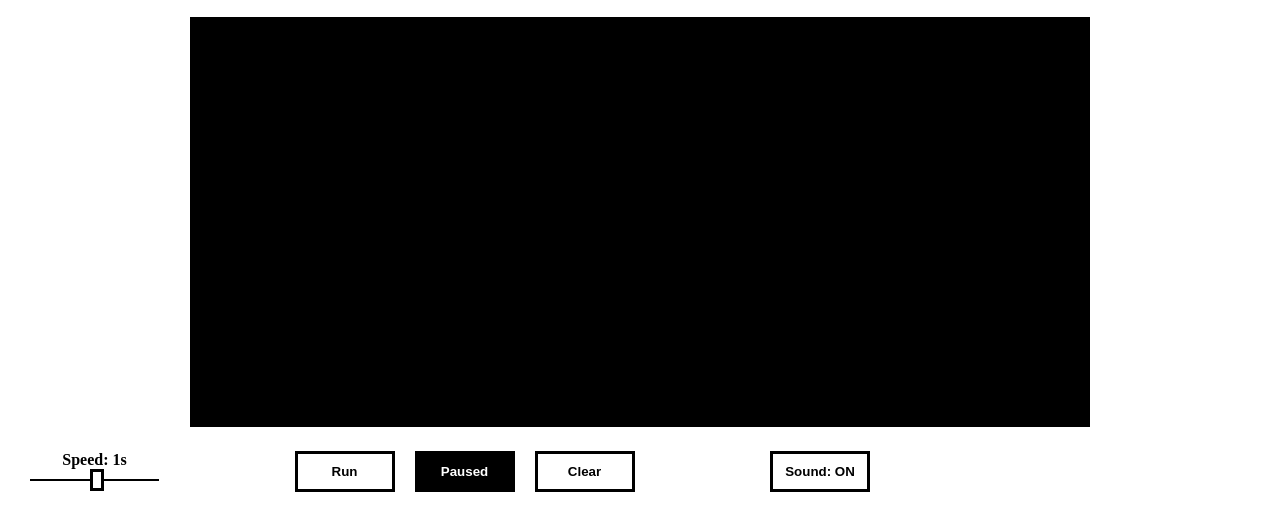
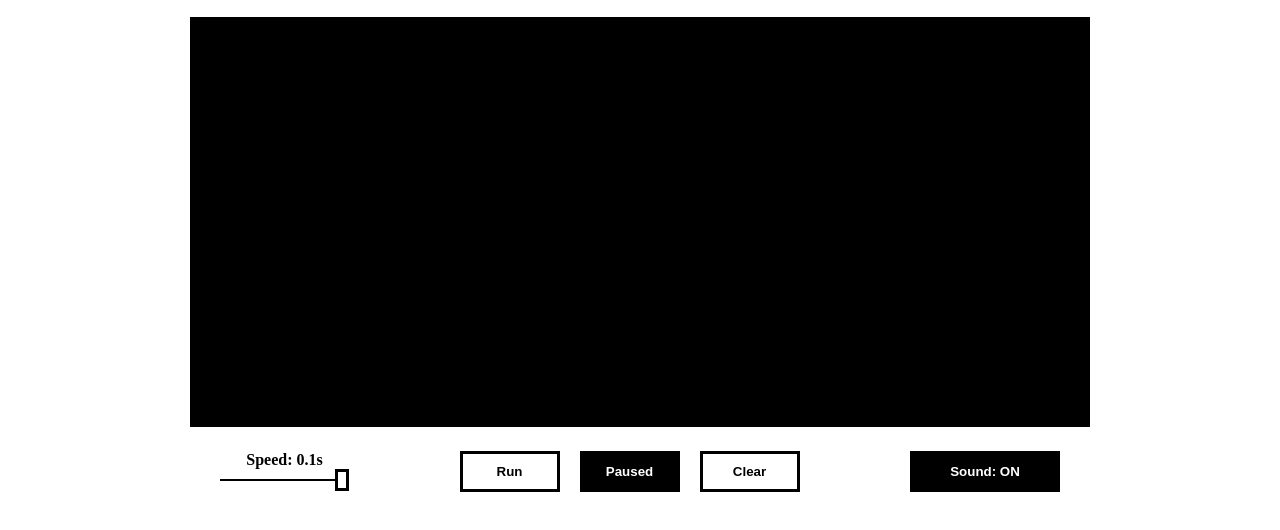
Before and after one commit to devron1n/game-of-life, a plain HTML site: page index.html in a window 1280 px wide. Shown: the part 96-626 px from the top of the page. Drawn offline with Linux system fonts and the light colour scheme.

Commit message:
Added music

```diff
--- a/index.html
+++ b/index.html
@@ -21,11 +21,11 @@
             <button class='btn-section__btn'>Pause</button>
             <button class='btn-section__btn'>Clear</button>
         </div>
-        <div class='btn-section'>
-            <button class='btn-section__btn'>Sound: ON</button>
+        <div class='btn-audio-section'>
+            <button class='btn-audio-section__btn'></button>
         </div>
     </div>
-
+    <audio class='audio' src="src/1200mcs.mp3" loop></audio>
 
     <script src='./main.js'></script>
 </body>
--- a/main.js
+++ b/main.js
@@ -7,12 +7,15 @@
         const buttonRun = buttons[0];
         const buttonPause = buttons[1];
         const buttonClear = buttons[2];
+        const buttonAudio = document.querySelector('.btn-audio-section__btn');
         const inputSpeed = document.querySelector('.speed-range__input');
         const labelSpeed = document.querySelector('.speed-range__label');
-        let speed = 1000;
+        const audio = document.querySelector('.audio');
+        let speed = 100;
         let generation = [];
         let timer;
         let isRunning = false;
+        let isPlayingMusic = false;
 
         const drawPixel = (x, y, color) => {
             ctx.fillStyle = color;
@@ -123,6 +126,7 @@
             e.target.classList.add('btn-section__btn_active');
             e.target.innerHTML = 'Running';
             buttonPause.innerHTML = 'Pause';
+            audio.play();
 
             if (isRunning == false) {
                 isRunning = true;
@@ -140,6 +144,7 @@
             e.target.classList.add('btn-section__btn_active');
             e.target.innerHTML = 'Paused';
             buttonRun.innerHTML = 'Run';
+            audio.pause();
 
             pause();
             isRunning = false;
@@ -147,6 +152,7 @@
         });
 
         buttonClear.addEventListener('click', (e) => {
+            audio.currentTime = 0;
             buttonPause.click();
             clearField();
             isRunning = false;
@@ -161,6 +167,20 @@
             if (isRunning == true) {
                 pause();
                 timer = setInterval(run, speed);
+            }
+        });
+
+        buttonAudio.addEventListener('click', (e) => {
+            if (isPlayingMusic == false){
+                audio.volume = 1;
+                e.target.innerHTML = 'Sound: ON';
+                e.target.classList.add('btn-audio-section__btn_active');
+                isPlayingMusic = true;
+            } else {
+                audio.volume = 0;
+                e.target.innerHTML = 'Sound: OFF';
+                e.target.classList.remove('btn-audio-section__btn_active');
+                isPlayingMusic = false;
             }
         });
 
@@ -185,5 +205,7 @@
         labelSpeed.innerHTML = `Speed: ${speed/1000}s`;
 
         buttonClear.click();
+        buttonAudio.click();
+        inputSpeed.setAttribute('value', 100);
     })
 })();
--- a/styles.scss
+++ b/styles.scss
@@ -9,11 +9,6 @@
     &:focus {
         outline: none;
     }
-}
-
-body {
-    max-width: 1360px;
-    margin: 0 auto;
 }
 
 .header {
@@ -29,7 +24,7 @@ body {
 .container {
     display: flex;
     justify-content: space-between;
-    //margin: 0 auto;
+    margin: 0 auto;
 }
 
 .speed-range {
@@ -116,3 +111,30 @@ body {
     background: black;
     color: white;
 }
+
+.btn-audio-section {
+    display: flex;
+    justify-content: center;
+    margin: 20px;
+}
+
+.btn-audio-section__btn {
+    font-weight: 600;
+    padding: 10px;
+    width: 150px;
+    background: transparent;
+    border: 3px solid black;
+    margin: 0 10px;
+    cursor: pointer;
+    transition: 500ms all;
+
+    &:hover {
+        background: black;
+        color: white;
+    }
+}
+
+.btn-audio-section__btn_active {
+    background: black;
+    color: white;
+}
```
Also changed, not shown: styles.css, 2 other files.
